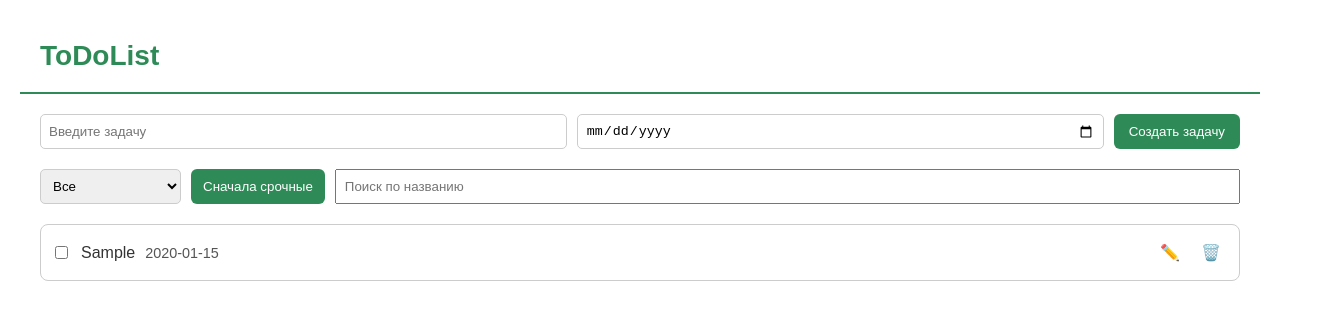
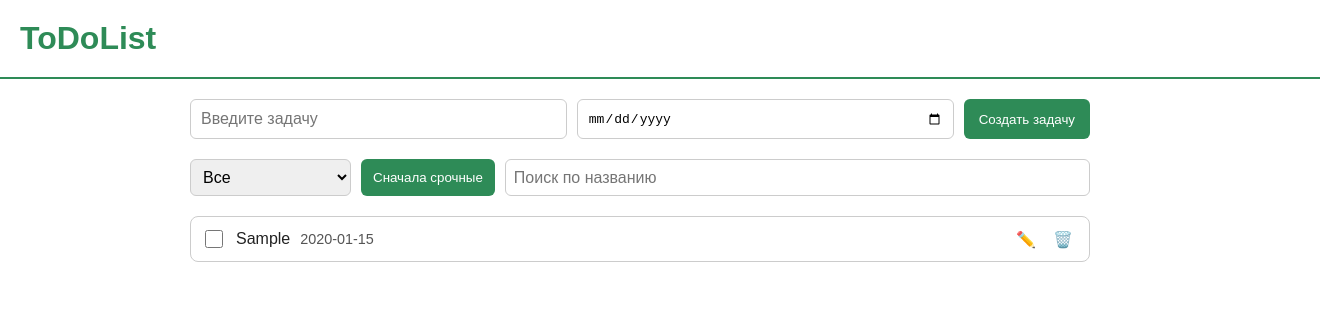
Before and after one commit to ZestyMarque/web2, a plain HTML site: page index.html in a window 1280 px wide. Both pictures are taken after typing "Sample", "2020-01-15" into the empty fields and a click on the button "Создать задачу". Shown: the whole page, 1320 px wide, since content can reach past the window. Drawn offline with Linux system fonts and the light colour scheme.

Commit message:
Update style.css

```diff
--- a/style.css
+++ b/style.css
@@ -1,16 +1,26 @@
 body {
+    margin: 0;
+    padding: 0;
     background-color: white;
     font-family: Arial, sans-serif;
-  margin: 0;
-  padding: 20px;
-  color: #333;
+    color: #222;
+}
+
+header {
+    width: 100%;
+    border-bottom: 2px solid #2e8b57;
+    background-color: white;
 }
 
 h1 {
-  color: green;
-  margin-bottom: 20px;
-  font-size: 28px;
-  font-weight: bold;
+    color: #2e8b57;
+    margin: 0;
+}
+
+main {
+    padding: 20px;
+    max-width: 900px;
+    margin: 0 auto;
 }
 
 form {
@@ -23,41 +33,46 @@ form {
 form input[type="text"],
 form input[type="date"] {
     flex: 1;
-  min-width: 150px;
-  padding: 8px;
+    padding: 10px;
     border: 1px solid #ccc;
-  border-radius: 5px;
+    border-radius: 6px;
+    font-size: 1em;
 }
 
 form button {
-  background-color: green;
+    background-color: #2e8b57;
     color: white;
     border: none;
-  padding: 8px 15px;
-  border-radius: 5px;
+    padding: 10px 15px;
+    border-radius: 6px;
     cursor: pointer;
-  transition: 0.2s;
+    transition: background-color 0.3s;
 }
 
 form button:hover {
-  background-color: #009900;
+    background-color: #257a4c;
 }
 
-div {
-  box-sizing: border-box;
+select, input[type="text"] {
+    padding: 8px;
+    border: 1px solid #ccc;
+    border-radius: 6px;
+    font-size: 1em;
 }
 
-select,
-input[type="search"],
 button {
-  padding: 8px;
-  border: 1px solid #ccc;
-  border-radius: 5px;
+    cursor: pointer;
 }
 
-input[type="search"] {
-  flex: 1;
-  min-width: 150px;
+button:disabled {
+    opacity: 0.5;
+    cursor: not-allowed;
+}
+
+main div {
+    display: flex;
+    flex-wrap: wrap;
+    gap: 10px;
 }
 
 ul {
@@ -70,49 +85,49 @@ li {
     display: flex;
     justify-content: space-between;
     align-items: center;
-  border: 1px solid #ddd;
-  padding: 10px;
-  border-radius: 5px;
-  margin-bottom: 8px;
+    padding: 12px;
+    margin-bottom: 10px;
+    border: 1px solid #ccc;
+    border-radius: 8px;
+    background-color: #fff;
     transition: background-color 0.2s;
 }
 
 li:hover {
-  background-color: #f9fff9;
+    background-color: #f9f9f9;
 }
 
 li button {
     background: none;
     border: none;
+    font-size: 1em;
     cursor: pointer;
-  font-size: 16px;
-  transition: transform 0.1s;
+    transition: transform 0.2s;
 }
 
 li button:hover {
     transform: scale(1.2);
 }
 
-.completed {
-  text-decoration: line-through;
-  color: gray;
+li span {
+    font-size: 1em;
+}
+
+li input[type="checkbox"] {
+    width: 18px;
+    height: 18px;
 }
 
 @media (max-width: 600px) {
+    main {
+        padding: 10px;
+    }
+
     form {
         flex-direction: column;
     }
 
-  h1 {
-    text-align: center;
-  }
-
-  li {
-    flex-direction: column;
-    align-items: flex-start;
-  }
-
-  li button {
-    font-size: 18px;
+    form button {
+        width: 100%;
     }
 }
```
Lines whose indentation alone changed are shown as unchanged.
